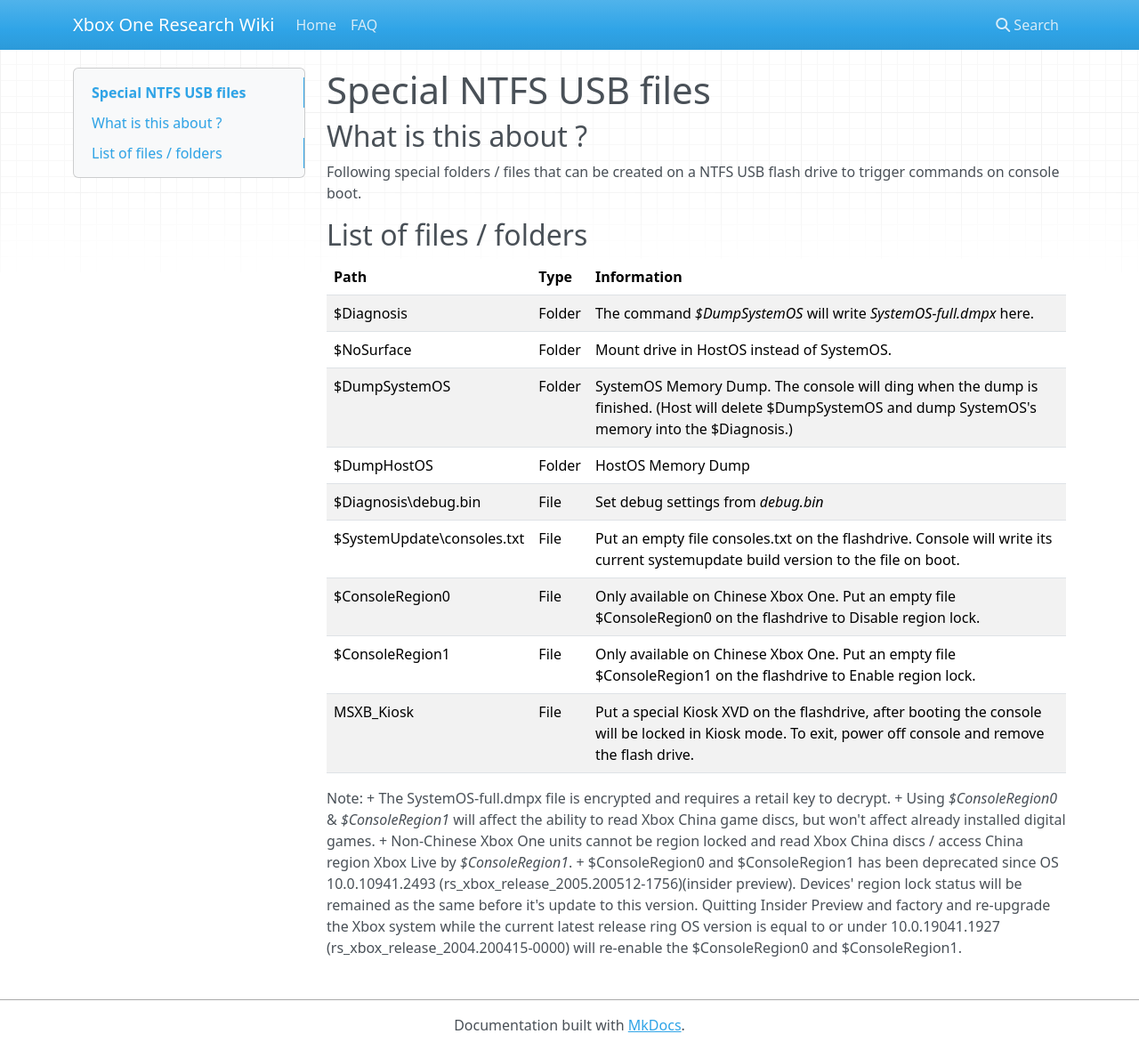
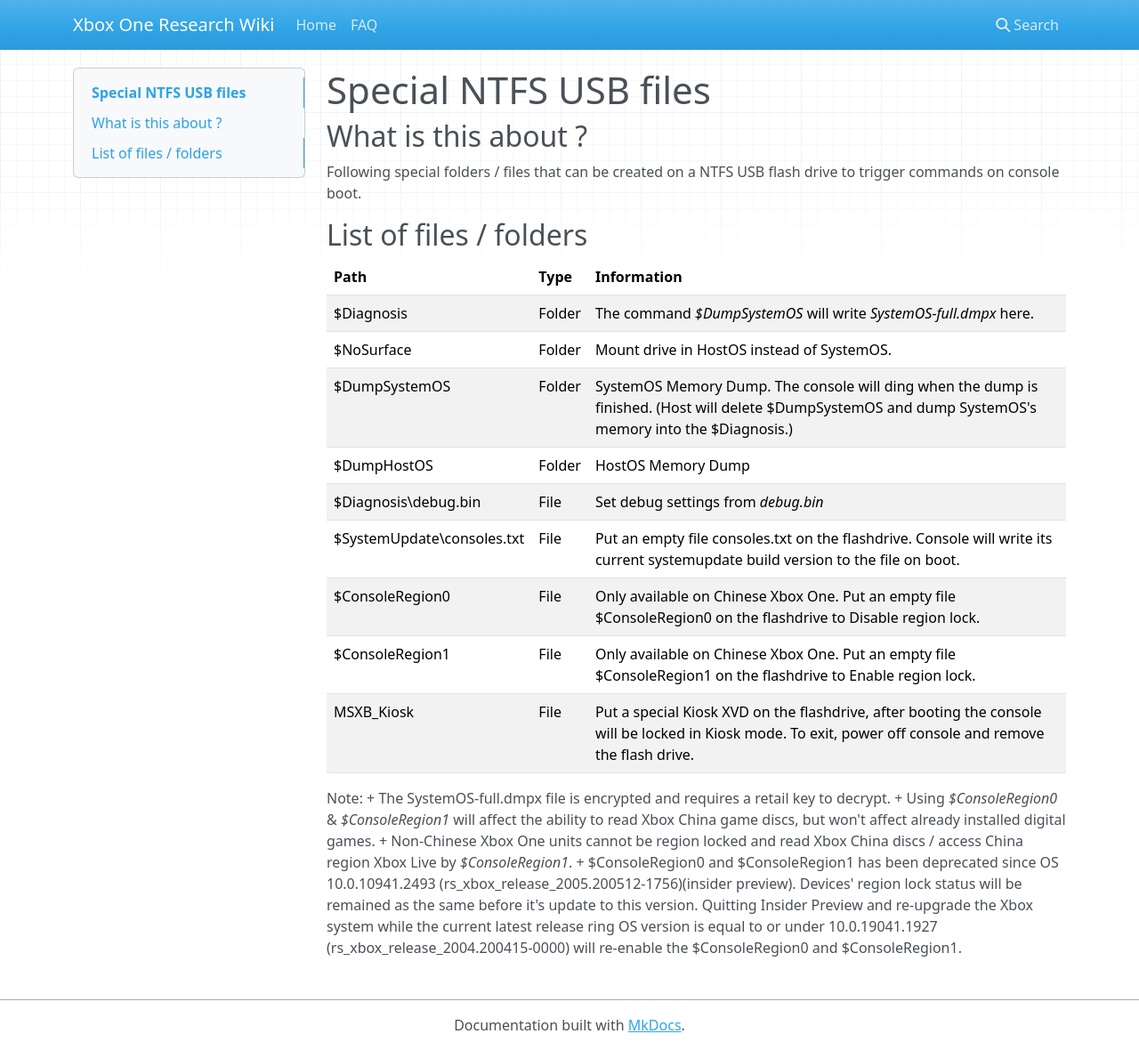
Before and after one commit to xboxoneresearch/wiki, an MkDocs documentation site: the page built from docs/special-ntfs-usb-files.md, in a window 1280 px wide and 1180 px high. Shown: the whole window at 89% size. Built offline with MkDocs 1.6.1, drawn with Linux system fonts in a browser that asks for light colours; nearby versions of some CDN libraries.

Commit message:
Update special-ntfs-usb-files.md

```diff
--- a/docs/special-ntfs-usb-files.md
+++ b/docs/special-ntfs-usb-files.md
@@ -26,4 +26,4 @@
 to decrypt.
 + Using *$ConsoleRegion0* & *$ConsoleRegion1* will affect the ability to read Xbox China game discs, but won't affect already installed digital games.
 + Non-Chinese Xbox One units cannot be region locked and read Xbox China discs / access China region Xbox Live by *$ConsoleRegion1*.
-+ $ConsoleRegion0 and $ConsoleRegion1 has been deprecated since OS 10.0.10941.2493 (rs_xbox_release_2005.200512-1756)(insider preview). Devices' region lock status will be remained as the same before it's update to this version. Quitting Insider Preview and factory and re-upgrade the Xbox system while the current latest release ring OS version is equal to or under 10.0.19041.1927 (rs_xbox_release_2004.200415-0000) will re-enable the $ConsoleRegion0 and $ConsoleRegion1.
++ $ConsoleRegion0 and $ConsoleRegion1 has been deprecated since OS 10.0.10941.2493 (rs_xbox_release_2005.200512-1756)(insider preview). Devices' region lock status will be remained as the same before it's update to this version. Quitting Insider Preview and re-upgrade the Xbox system while the current latest release ring OS version is equal to or under 10.0.19041.1927 (rs_xbox_release_2004.200415-0000) will re-enable the $ConsoleRegion0 and $ConsoleRegion1.
```
